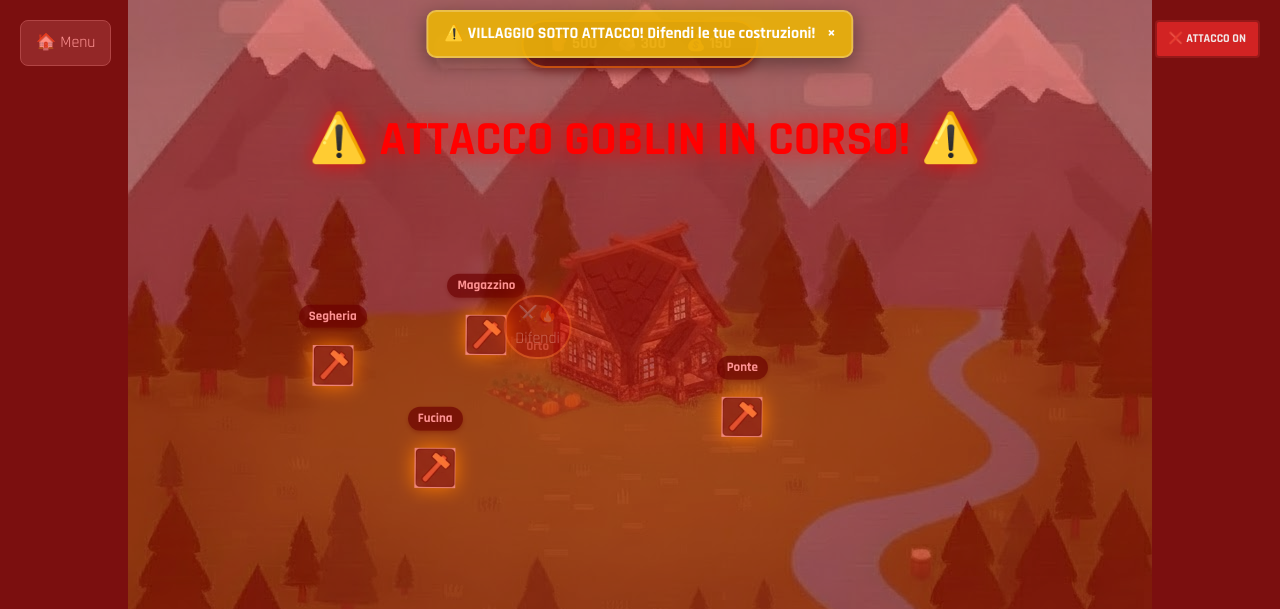
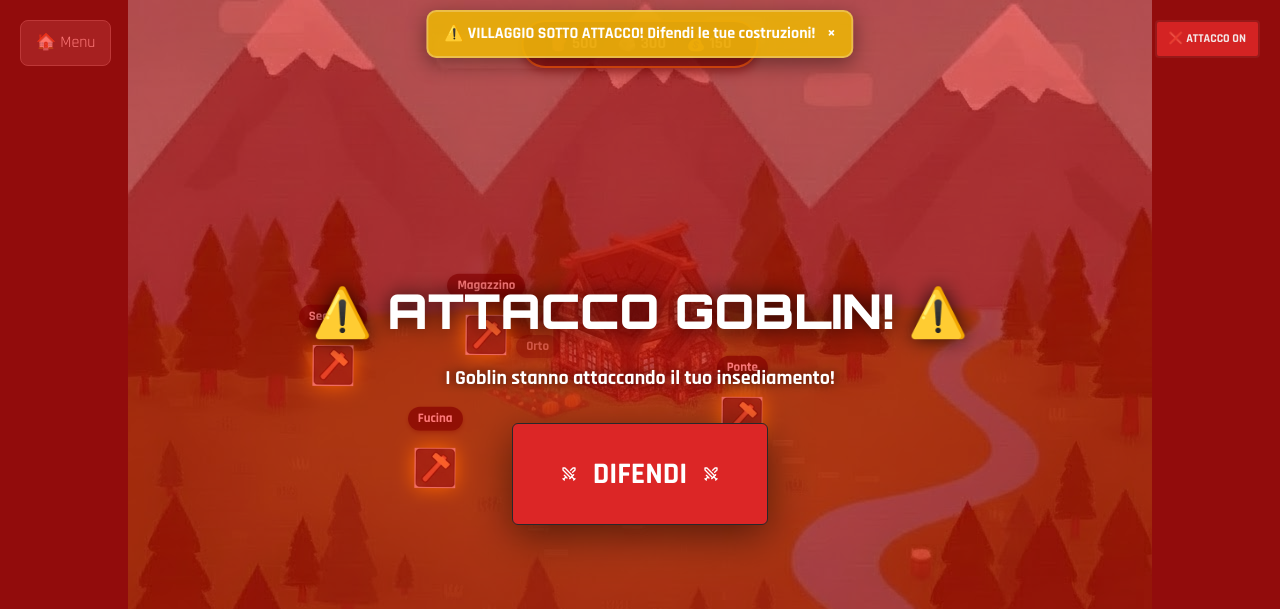
Before and after one commit to LafraFrost/tower-hybrid-game, a React app: page /home in a window 1280 px wide. Both pictures are taken after a click on the button "✓ ATTACCO OFF". Shown: the top 609 px of the page. Built offline with nearby package versions, Linux system fonts and the light colour scheme; no server answers; the database is empty; the HTML template or start-up script is replaced by a standard one.

Commit message:
Implementata fase 'Focus Difesa' per Attacco Goblin: overlay bloccante con DIFENDI, poi filtro leggero con spade visibili, banner elegante, auto-close dopo difesa completa, persistenza isDefending in localStorage

```diff
--- a/src/pages/HomeDashboard.tsx
+++ b/src/pages/HomeDashboard.tsx
@@ -1,5 +1,4 @@
 import React, { useEffect, useRef, useState } from 'react';
-import { useLocation } from 'wouter';
 import {
   AlertDialog,
   AlertDialogContent,
@@ -130,7 +129,6 @@ const DevTriggerButton = ({ isActive, onToggle }: { isActive: boolean; onToggle:
 
 
 const HomeDashboard = () => {
-  const [, setLocation] = useLocation();
   const [locations, setLocations] = useState<any[]>([]);
   const [draggingId, setDraggingId] = useState<number | null>(null);
   const [selectedLocation, setSelectedLocation] = useState<number | null>(null);
@@ -139,6 +137,7 @@ const HomeDashboard = () => {
   const [mapImage, setMapImage] = useState('/assets/casa.jpg');
   const [isGoblinAttackActive, setIsGoblinAttackActive] = useState(false);
   const [goblinAttackMessage, setGoblinAttackMessage] = useState('');
+  const [isDefending, setIsDefending] = useState(false);
   const [defendedBuildings, setDefendedBuildings] = useState<string[]>([]);
   const [ruinedBuildings, setRuinedBuildings] = useState<string[]>([]);
   const [showCampPopup, setShowCampPopup] = useState(false);
@@ -395,8 +394,10 @@ const HomeDashboard = () => {
     try {
       const def = localStorage.getItem('defended_buildings');
       const ruin = localStorage.getItem('ruined_buildings');
+      const defending = localStorage.getItem('is_defending');
       setDefendedBuildings(def ? JSON.parse(def) : []);
       setRuinedBuildings(ruin ? JSON.parse(ruin) : []);
+      setIsDefending(defending === 'true');
     } catch {}
   }, []);
 
@@ -432,6 +433,13 @@ const HomeDashboard = () => {
     };
   }, []);
 
+  // Save isDefending state to localStorage
+  useEffect(() => {
+    try {
+      localStorage.setItem('is_defending', isDefending ? 'true' : 'false');
+    } catch {}
+  }, [isDefending]);
+
   // Quando attacco goblin si attiva, mostra un Toast persistente
   useEffect(() => {
     if (isGoblinAttackActive) {
@@ -461,11 +469,17 @@ const HomeDashboard = () => {
     });
     if (!anyUnderAttack) {
       // Alert dialog removed; toast persists only while attack is active
+      // Also reset defending mode when done
+      if (isDefending) {
+        setIsDefending(false);
+        console.log('✅ All buildings defended/ruined - exiting defense mode');
       }
-  }, [locations, defendedBuildings, ruinedBuildings, isGoblinAttackActive]);
+    }
+  }, [locations, defendedBuildings, ruinedBuildings, isGoblinAttackActive, isDefending]);
 
   const handleDefend = () => {
-    setLocation("/solo");
+    setIsDefending(true);
+    console.log('🔥 Entering defense mode - swords will now be visible');
   };
 
   const handleMouseDown = (id: number) => {
@@ -685,8 +699,8 @@ const HomeDashboard = () => {
         ))}
       </div>
 
-      {/* Overlay Attacco Goblin (solo background pulsante, NO testo qui) */}
-      {isGoblinAttackActive && (
+      {/* Overlay Attacco Goblin - Fase 1: Blocco totale con pulsante DIFENDI */}
+      {isGoblinAttackActive && !isDefending && (
         <div
           style={{
             position: 'fixed',
@@ -694,16 +708,63 @@ const HomeDashboard = () => {
             left: 0,
             width: '100vw',
             height: '100vh',
-            backgroundColor: 'rgba(255, 0, 0, 0.4)',
+            backgroundColor: 'rgba(255, 0, 0, 0.6)',
+            zIndex: 4000,
+            display: 'flex',
+            flexDirection: 'column',
+            alignItems: 'center',
+            justifyContent: 'center',
+            animation: 'pulse 1s infinite',
+            pointerEvents: 'auto',
+          }}
+        >
+          <style>{`
+            @keyframes pulse {
+              0%, 100% { background-color: rgba(255, 0, 0, 0.5); }
+              50% { background-color: rgba(255, 0, 0, 0.7); }
+            }
+          `}</style>
+          <div style={{ textAlign: 'center', color: 'white', marginBottom: '30px' }}>
+            <h2 style={{ fontSize: '48px', fontWeight: 900, textShadow: '0 0 20px rgba(0,0,0,0.8)', marginBottom: '16px' }}>
+              ⚠️ ATTACCO GOBLIN! ⚠️
+            </h2>
+            <p style={{ fontSize: '20px', fontWeight: 700, textShadow: '0 0 10px rgba(0,0,0,0.7)' }}>
+              I Goblin stanno attaccando il tuo insediamento!
+            </p>
+          </div>
+          <Button
+            onClick={handleDefend}
+            className="bg-red-600 hover:bg-red-700 text-white font-black text-3xl py-8 px-12 flex items-center justify-center gap-4"
+            style={{ boxShadow: '0 10px 40px rgba(0,0,0,0.5)' }}
+          >
+            <Swords className="w-10 h-10" />
+            DIFENDI
+            <Swords className="w-10 h-10" />
+          </Button>
+        </div>
+      )}
+
+      {/* Overlay Attacco Goblin - Fase 2: Filtro leggero con bordo pulsante (pointer-events-none) */}
+      {isGoblinAttackActive && isDefending && (
+        <div
+          style={{
+            position: 'fixed',
+            top: 0,
+            left: 0,
+            width: '100vw',
+            height: '100vh',
+            backgroundColor: 'rgba(127, 29, 29, 0.15)',
+            border: '8px solid rgba(220, 38, 38, 0.8)',
+            borderRadius: '0',
             zIndex: 3000,
-            animation: 'pulse 1s infinite',
+            animation: 'pulseBorder 1.5s infinite',
             pointerEvents: 'none',
           }}
         >
           <style>{`
-            @keyframes pulse {
-              0%, 100% { background-color: rgba(255, 0, 0, 0.4); }
-              50% { background-color: rgba(255, 0, 0, 0.6); }
+            @keyframes pulseBorder {
+              0%, 100% { border-color: rgba(220, 38, 38, 0.6); }
+              50% { border-color: rgba(239, 68, 68, 0.9); }
             }
           `}</style>
         </div>
@@ -777,45 +838,36 @@ const HomeDashboard = () => {
       >
         <img src={mapImage} style={{ width: '100%', height: '100%', pointerEvents: 'none' }} alt="Mappa" />
 
-        {/* Scritta attacco goblin centrata nella mappa */}
-        {isGoblinAttackActive && (
-          <>
-            <style>{`
-              @keyframes wobble {
-                0%, 100% { transform: translateX(0) }
-                25% { transform: translateX(-8px) }
-                75% { transform: translateX(8px) }
-              }
-            `}</style>
+        {/* Banner elegante in alto durante la fase di difesa */}
+        {isGoblinAttackActive && isDefending && (
           <div
             style={{
               position: 'absolute',
-                top: '50%',
-                left: 0,
-                right: 0,
-                width: '100%',
-                textAlign: 'center',
-                transform: 'translateY(calc(-50% - 260px))',
+              top: '10%',
+              left: '50%',
+              transform: 'translateX(-50%)',
               zIndex: 4000,
               pointerEvents: 'none',
+              backgroundColor: 'rgba(127, 29, 29, 0.95)',
+              border: '3px solid #ef4444',
+              borderRadius: '16px',
+              padding: '16px 40px',
+              boxShadow: '0 10px 40px rgba(0,0,0,0.6)',
             }}
           >
             <span
               style={{
                 display: 'inline-block',
-                  whiteSpace: 'nowrap',
-                  color: 'red',
-                  fontSize: '48px',
-                  fontWeight: 'bold',
-                  textShadow: '0 0 20px rgba(255, 0, 0, 0.8)',
-                  margin: 0,
-                  animation: 'wobble 0.8s infinite',
+                color: '#fca5a5',
+                fontSize: '32px',
+                fontWeight: 900,
+                textShadow: '0 2px 8px rgba(0,0,0,0.8)',
+                letterSpacing: '2px',
               }}
             >
-                ⚠️ ATTACCO GOBLIN IN CORSO! ⚠️
+              🔥 DIFENDI IL VILLAGGIO 🔥
             </span>
           </div>
-          </>
         )}
 
         {locations.map((loc) => (
@@ -850,11 +902,11 @@ const HomeDashboard = () => {
               pointerEvents: isGoblinAttackActive && loc.buildingType !== 'defense' && loc.is_built ? 'none' : 'auto',
             }}
           >
-            {/* Fire Swords Overlay when under attack */}
+            {/* Fire Swords Overlay when under attack - visible only in defending mode */}
             {(() => {
               const defended = defendedBuildings.includes(loc.name);
               const ruined = ruinedBuildings.includes(loc.name);
-              const showSwords = isGoblinAttackActive && loc.is_built && !defended && !ruined && loc.buildingType !== 'mine';
+              const showSwords = isGoblinAttackActive && isDefending && loc.is_built && !defended && !ruined && loc.buildingType !== 'mine';
               if (!showSwords) return null;
               return (
                 <button
```
Lines whose indentation alone changed are shown as unchanged.
